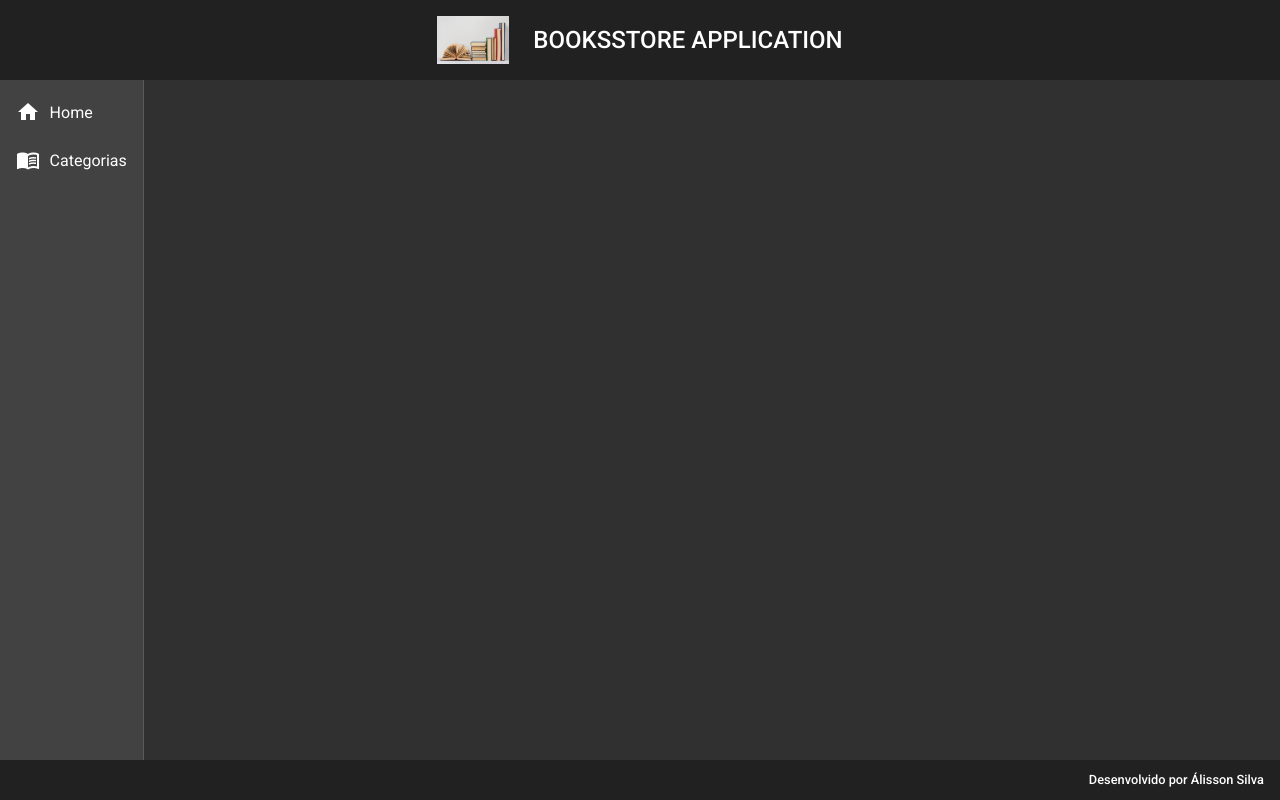
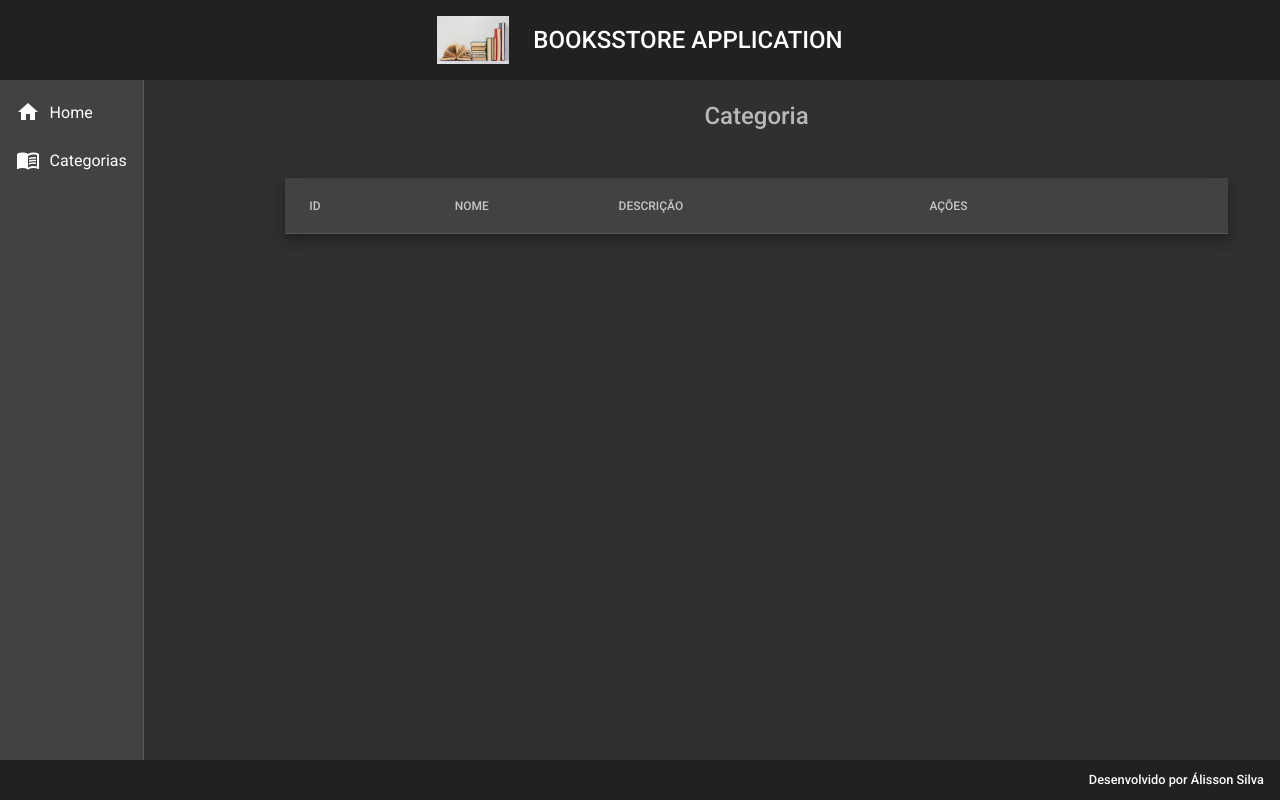
Before and after one commit to alissonos/bookstore-frontend, an Angular app: page /categorias in a window 1280 px wide. Before the commit this address led to /. Built offline with nearby package versions, Linux system fonts and the light colour scheme.

Commit message:
Component Categoria-Read

```diff
--- a/src/app/app-routing.module.ts
+++ b/src/app/app-routing.module.ts
@@ -1,11 +1,16 @@
 import { NgModule } from '@angular/core';
 import { RouterModule, Routes } from '@angular/router';
+import { CategoriaReadComponent } from './components/views/categoria/categoria-read/categoria-read.component';
 import { HomeComponent } from './components/views/home/home.component';
 
 const routes: Routes = [
   {
     path: '',
     component: HomeComponent
+  },
+  {
+    path: 'categorias',
+    component: CategoriaReadComponent
   }
 ];
 
--- a/src/app/app.module.ts
+++ b/src/app/app.module.ts
@@ -14,6 +14,8 @@
 import { MatIconModule } from "@angular/material/icon";
 import { HomeComponent } from "./components/views/home/home.component";
 import { MatCardModule } from "@angular/material/card";
+import { MatTableModule } from "@angular/material/table";
+import { CategoriaReadComponent } from "./components/views/categoria/categoria-read/categoria-read.component";
 
 @NgModule({
   declarations: [
@@ -22,6 +24,7 @@
     FooterComponent,
     NavComponent,
     HomeComponent,
+    CategoriaReadComponent,
   ],
   imports: [
     BrowserModule,
@@ -31,7 +34,8 @@
     MatSidenavModule,
     MatListModule,
     MatIconModule,
-    MatCardModule
+    MatCardModule,
+    MatTableModule,
   ],
   providers: [],
   bootstrap: [AppComponent],
--- a/src/app/components/template/nav/nav.component.html
+++ b/src/app/components/template/nav/nav.component.html
@@ -5,7 +5,7 @@
                 <i class="material-icons">home</i>
                 Home
             </a>
-            <a mat-list-item>
+            <a routerLink="/categorias" mat-list-item>
                 <i class="material-icons">menu_book</i>
                 Categorias
             </a>
--- /dev/null
+++ b/src/app/components/views/categoria/categoria-read/categoria-read.component.css
@@ -0,0 +1,19 @@
+.content {
+    width: 90%;
+    margin: 1.4rem auto auto auto;
+}
+
+.title {
+    text-align: center;
+    margin-bottom: 3rem;
+}
+
+.title h1 {
+    font-size: 1.5rem;
+    color: rgb(186, 183, 183);
+    font-weight: 500;
+}
+
+.table {
+    width: 100%;
+}
--- /dev/null
+++ b/src/app/components/views/categoria/categoria-read/categoria-read.component.html
@@ -0,0 +1,39 @@
+<div class="content">
+    <div class="title">
+        <h1>Categoria</h1>
+    </div>
+
+
+    <div class="mat-elevation-z8 content-table">
+      <table class="table" mat-table>
+
+          <!-- Position Column -->
+          <ng-container matColumnDef="id">
+            <th mat-header-cell *matHeaderCellDef> ID </th>
+            <td mat-cell *matCellDef="let element"> {{ element.id }} </td>
+          </ng-container>
+
+          <!-- Name Column -->
+          <ng-container matColumnDef="nome">
+            <th mat-header-cell *matHeaderCellDef> NOME </th>
+            <td mat-cell *matCellDef="let element"> {{ element.nome }}} </td>
+          </ng-container>
+
+          <!-- Weight Column -->
+          <ng-container matColumnDef="descricao">
+            <th mat-header-cell *matHeaderCellDef> DESCRIÇÃO </th>
+            <td mat-cell *matCellDef="let element"> {{ element.descricao }} </td>
+          </ng-container>
+
+          <!-- Symbol Column -->
+          <ng-container matColumnDef="acoes">
+            <th mat-header-cell *matHeaderCellDef> AÇÕES </th>
+            <td mat-cell *matCellDef="let element"> {{ element.acoes }} </td>
+          </ng-container>
+
+          <tr mat-header-row *matHeaderRowDef="displayedColumns"></tr>
+          <tr mat-row *matRowDef="let row; columns: displayedColumns;"></tr>
+        </table>
+    </div>
+
+</div>
--- /dev/null
+++ b/src/app/components/views/categoria/categoria-read/categoria-read.component.ts
@@ -0,0 +1,16 @@
+import { Component, OnInit } from '@angular/core';
+
+@Component({
+  selector: 'app-categoria-read',
+  templateUrl: './categoria-read.component.html',
+  styleUrls: ['./categoria-read.component.css']
+})
+export class CategoriaReadComponent implements OnInit {
+
+  constructor() { }
+
+  ngOnInit(): void {
+  }
+
+  displayedColumns: string[] = ['id', 'nome', 'descricao', 'acoes'];
+}
```
